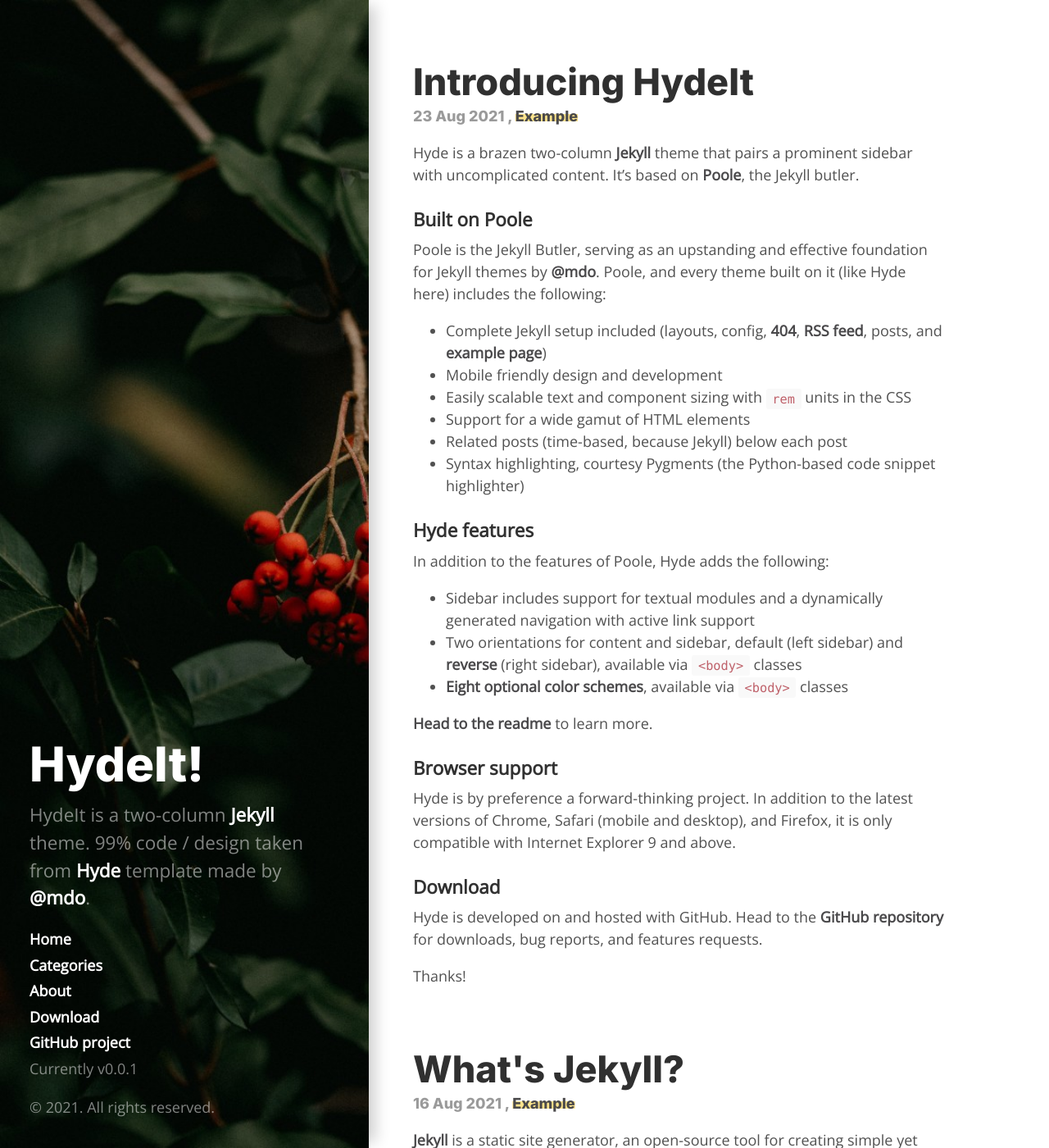
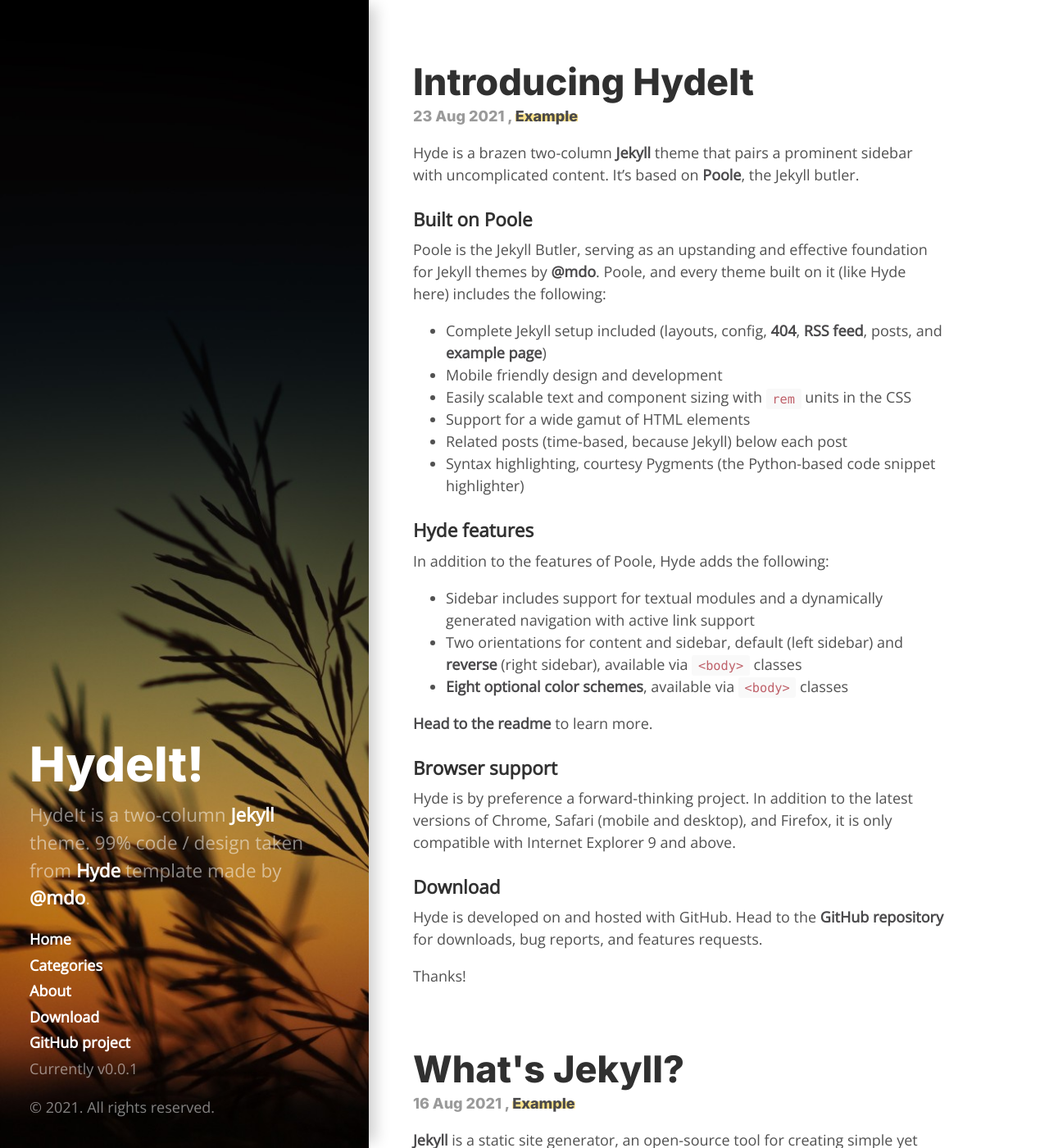
Before and after one commit to manddar/HydeIt, a Jekyll site: the page built from index.html, in a window 1280 px wide and 1400 px high. Shown: the whole window at 82% size. Built offline with Jekyll 4.4.1, drawn with Linux system fonts in a browser that asks for light colours; the list of posts is cut into pages by our own code.

Commit message:
Changed Background

```diff
--- a/_config.yml
+++ b/_config.yml
@@ -10,10 +10,10 @@
 tagline:          'A Jekyll theme'
 logo:
 description:      'HydeIt is a two-column <a href="https://jekyllrb.com" target="_blank">Jekyll</a> theme. 99% code / design taken from <a href="https://github.com/poole/hyde">Hyde</a> template made by <a href="https://twitter.com/mdo" target="_blank">@mdo</a>.'
-url:              https://hydeit.xyz
+url:              https://dev.hydeit.xyz
 baseurl:          /
 paginate:         5
-background_image: /public/background.jpg
+background_image: /public/background3.jpg
 
 # Google tag Manager tag for analytics
 google_tag:       G-V9F7ZH1J24
```
